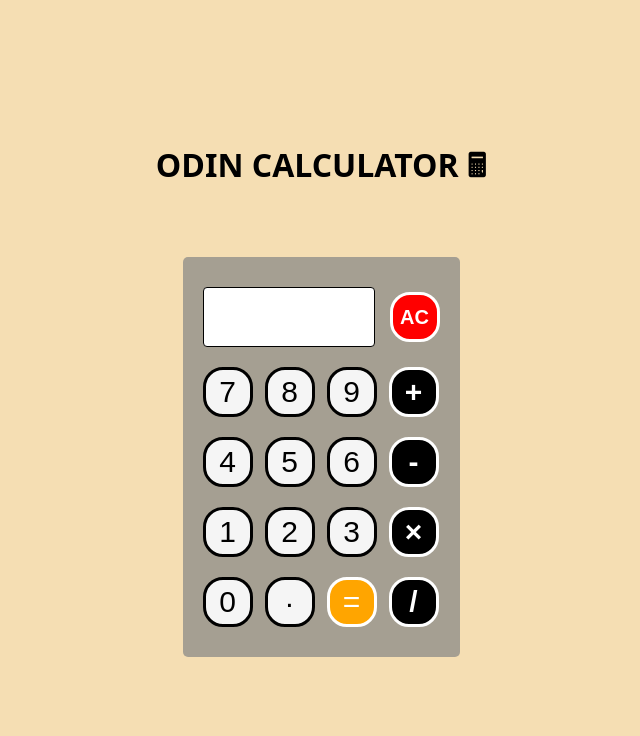
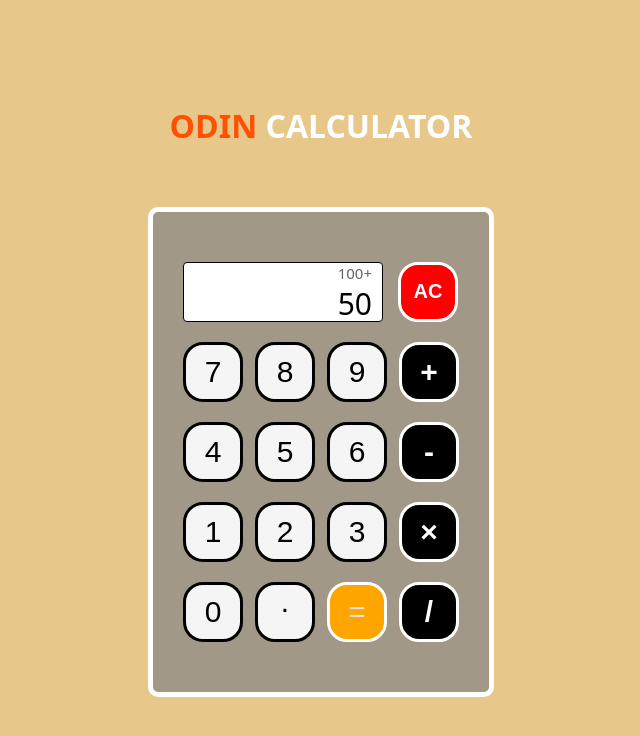
Before and after one commit to Jeetender1621/odin-calculator, a plain HTML site: page index.html in a window 1280 px wide. Shown: the whole page, without its empty margins (319-959 px from the left). Drawn offline with Linux system fonts and the light colour scheme.

Commit message:
Modify styles for calculator-increasing button size

```diff
--- a/index.html
+++ b/index.html
@@ -7,12 +7,12 @@
     <link href="./styles.css" rel="stylesheet">
 </head>
 <body>
-    <h1>ODIN CALCULATOR 🖩</h1>
+    <h1><span class="odin">ODIN </span>CALCULATOR</h1>
     <div class="calculator-body">
         <div class="output-clear">
             <div class="display">
-                <div class="previous"></div>
-                <div class="current"></div>
+                <div class="previous">100+</div>
+                <div class="current">50</div>
             </div>
             <button class="clear">AC</button>
         </div>
--- a/styles.css
+++ b/styles.css
@@ -13,13 +13,17 @@
     gap: 60px;
     font-family: system-ui, -apple-system, BlinkMacSystemFont, 'Segoe UI', Roboto, Oxygen, Ubuntu, Cantarell, 'Open Sans', 'Helvetica Neue', sans-serif;
     /* Linear gradient background */
-    background-color:wheat
+    background-color:rgb(232, 199, 139);
 }
 
+h1{
+color: white
+}
 .calculator-body{
-    padding: 30px 20px;
+    padding: 50px 30px;
     background-color: rgba(135, 135, 134, 0.723);
-    border-radius: 5px;
+    border-radius: 10px;
+    border: 5px solid white;
 }
 .output-clear{
     display: flex;
@@ -27,7 +31,7 @@
     gap: 15px
 }
 .display{
-    width: 172px;
+    width: 200px;
     height: 60px;
     border: 1px solid black;
     border-radius: 4px;
@@ -35,8 +39,19 @@
     display: flex;
     flex-direction: column;
     align-items: flex-end;
-    justify-content: flex-end;
-    padding: 5px 10px;
+    justify-content: space-between;
+    padding: 0px 10px
+
+}
+
+.previous{
+    font-size: 15px ;
+    color:rgb(101, 99, 99);
+}
+.current{
+    font-size: 30px;
+    color: black;
+    font-weight: 500;
 }
 .buttons-row{
   display: flex;
@@ -51,14 +66,14 @@
     border-radius: 10px;
 }
 .output-clear button {
-    width: 50px;
-    height: 50px;
+    width: 60px;
+    height: 60px;
 }
 
 .buttons-row button{
     font-size: 30px;
-    width: 50px;
-    height: 50px;
+    width: 60px;
+    height: 60px;
     margin-top: 20px;
 }
 .clear{
@@ -84,5 +99,8 @@
 }
 .equals{
     background-color: orange;
-    color: white;
+    color: rgb(228, 222, 222);
 }
+.odin{
+    color: rgb(255, 81, 0);
+}
```
